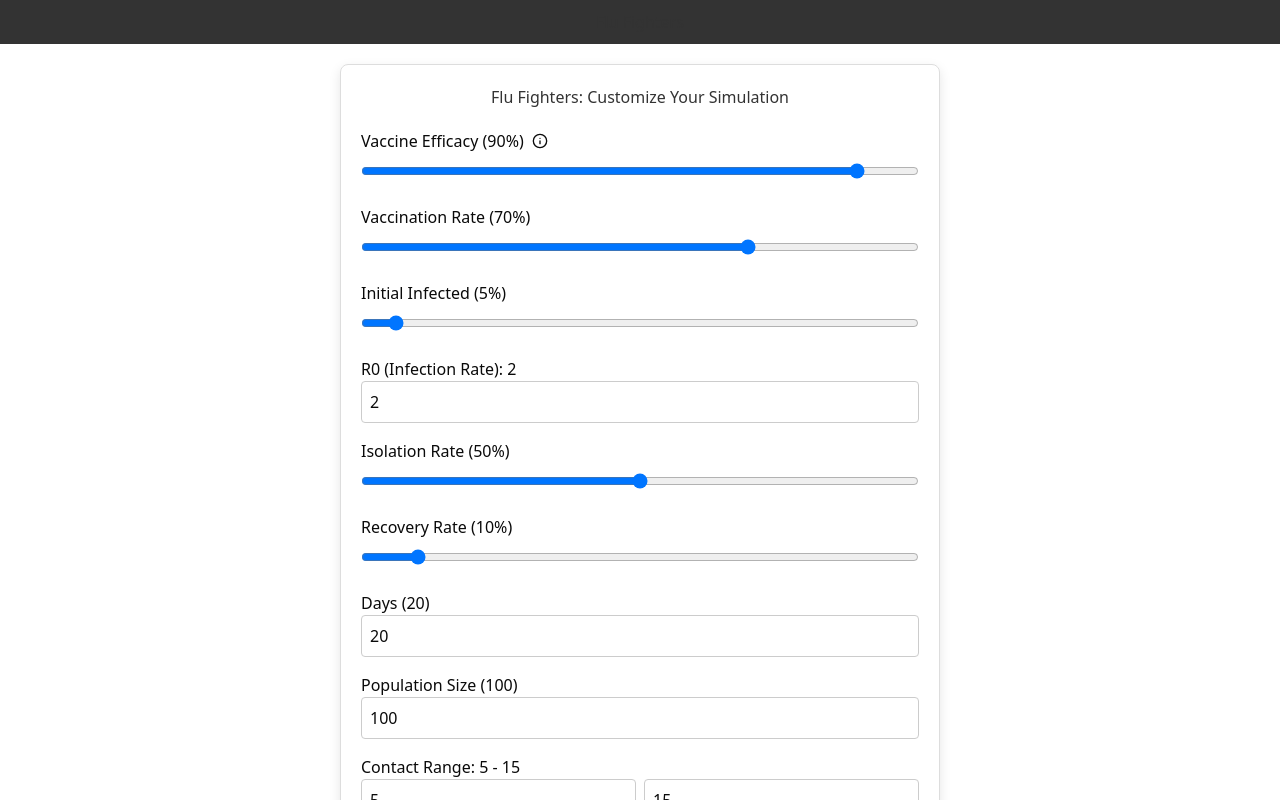
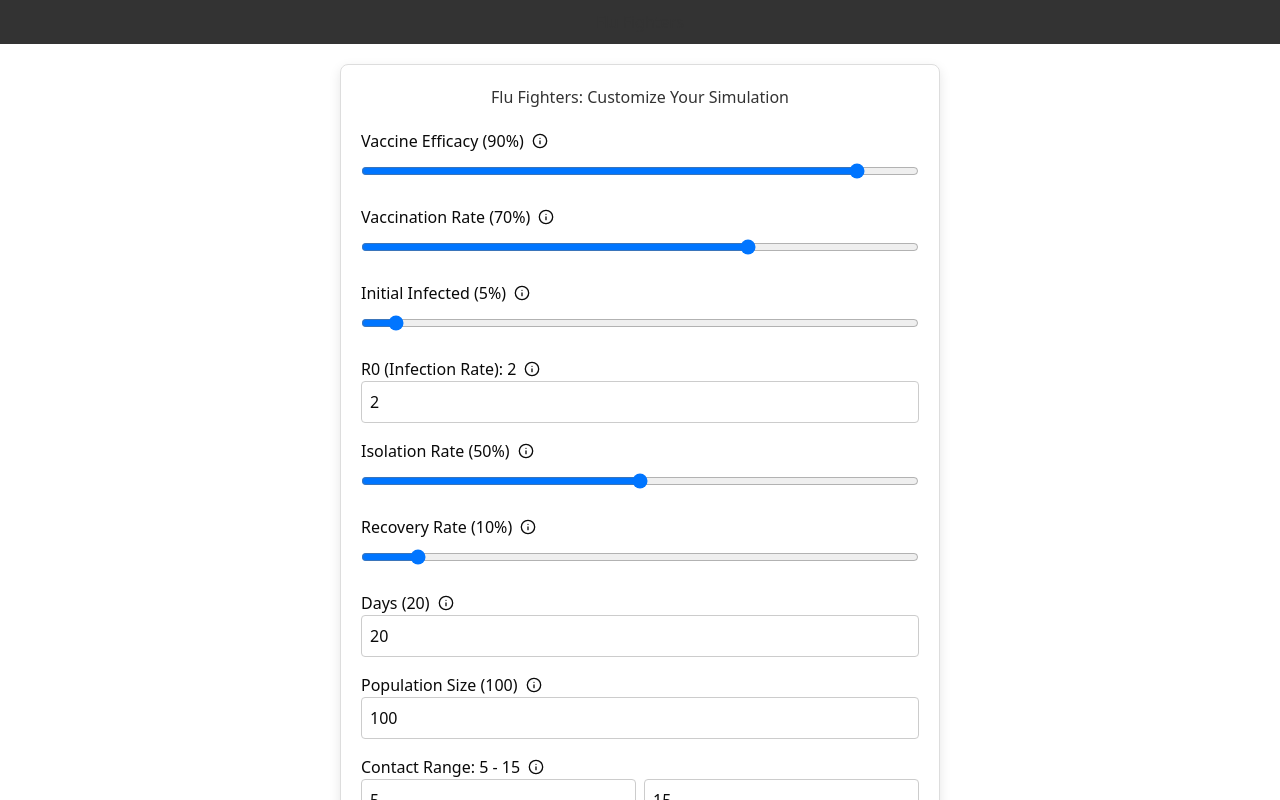
Before and after one commit to Denison-CS-349-Fall-2024/FluFlighters, a Next.js app: page / in a window 1280 px wide. Shown: the top 800 px of the page. Built offline with nearby package versions, Linux system fonts and the light colour scheme.

Commit message:
finished hover over functionality

```diff
--- a/src/app/page.tsx
+++ b/src/app/page.tsx
@@ -10,14 +10,15 @@ import { Info } from "lucide-react";
 
 const tooltips = {
   vaccineEfficacy: "Effectiveness of the vaccine in preventing infection, reducing the infection rate in vaccinated individuals.",
-  vaccinationRate: "The percentage of the population that is vaccinated.",
-  initialInfected: "The initial proportion of infected individuals.",
-  R0: "Basic reproduction number indicating the infection rate.",
-  isolationRate: "Percentage of population that is isolated during the simulation.",
-  recoveryRate: "Probability of recovery for an infected person.",
-  days: "Number of days for which the simulation will run.",
-  populationSize: "Total number of individuals in the population.",
-  contactRange: "The range within which an infected person can spread the disease."
+  vaccinationRate: "Proportion of the population that is vaccinated, which affects susceptibility.",
+  initialInfected: "Initial count of infected individuals at the start. Sets the starting point of the infection curve.",
+  R0: "Basic reproduction number, representing the average number of people one infected individual will infect if no one is immune.",
+  isolationRate: "Proportion of the population that isolates to reduce infection spread. Lower isolation leads to higher infection spread.",
+  recoveryRate: "Rate at which infected individuals recover each day (proportion per day).",
+  days: "Duration of the simulation in days",
+  populationSize: "Total population size in the simulation. Affects the overall scale of the outbreak.",
+  contactRange: "The range within which an infected person can spread the disease.",
+  areaSize:"N/A"
 };
 
 export default function Home() {
@@ -79,9 +80,15 @@ export default function Home() {
 
         {/* Vaccination Rate */}
         <div>
-          <label>
-            Vaccination Rate ({Math.round(parameters.vaccinationRate * 100)}%)
-          </label>
+        <div style={{ display: "flex", alignItems: "center" }}>
+            <label>Vaccination Rate ({Math.round(parameters.vaccinationRate * 100)}%)</label>
+            <Tooltip>
+              <TooltipTrigger asChild>
+                <Info style={{ marginLeft: "8px", cursor: "pointer" }} size={16} />
+              </TooltipTrigger>
+              <TooltipContent>{tooltips.vaccinationRate}</TooltipContent>
+            </Tooltip>
+          </div>
           <input
             type="range"
             min="0"
@@ -97,9 +104,15 @@ export default function Home() {
 
         {/* Initial Infected */}
         <div>
-          <label>
-            Initial Infected ({Math.round(parameters.initialInfected * 100)}%)
-          </label>
+        <div style={{ display: "flex", alignItems: "center" }}>
+            <label>Initial Infected ({Math.round(parameters.initialInfected * 100)}%)</label>
+            <Tooltip>
+              <TooltipTrigger asChild>
+                <Info style={{ marginLeft: "8px", cursor: "pointer" }} size={16} />
+              </TooltipTrigger>
+              <TooltipContent>{tooltips.initialInfected}</TooltipContent>
+            </Tooltip>
+          </div>
           <input
             type="range"
             min="0"
@@ -115,7 +128,15 @@ export default function Home() {
 
         {/* R0 */}
         <div>
-          <label>R0 (Infection Rate): {parameters.R0}</label>
+        <div style={{ display: "flex", alignItems: "center" }}>
+            <label>R0 (Infection Rate): {parameters.R0}</label>
+            <Tooltip>
+              <TooltipTrigger asChild>
+                <Info style={{ marginLeft: "8px", cursor: "pointer" }} size={16} />
+              </TooltipTrigger>
+              <TooltipContent>{tooltips.R0}</TooltipContent>
+            </Tooltip>
+          </div>
           <input
             type="number"
             min="0.5"
@@ -136,9 +157,15 @@ export default function Home() {
 
         {/* Isolation Rate */}
         <div>
-          <label>
-            Isolation Rate ({Math.round(parameters.isolationRate * 100)}%)
-          </label>
+        <div style={{ display: "flex", alignItems: "center" }}>
+            <label>Isolation Rate ({Math.round(parameters.isolationRate * 100)}%)</label>
+            <Tooltip>
+              <TooltipTrigger asChild>
+                <Info style={{ marginLeft: "8px", cursor: "pointer" }} size={16} />
+              </TooltipTrigger>
+              <TooltipContent>{tooltips.isolationRate}</TooltipContent>
+            </Tooltip>
+          </div>
           <input
             type="range"
             min="0"
@@ -154,9 +181,15 @@ export default function Home() {
 
         {/* Recovery Rate */}
         <div>
-          <label>
-            Recovery Rate ({Math.round(parameters.recoveryRate * 100)}%)
-          </label>
+        <div style={{ display: "flex", alignItems: "center" }}>
+            <label>Recovery Rate ({Math.round(parameters.recoveryRate * 100)}%)</label>
+            <Tooltip>
+              <TooltipTrigger asChild>
+                <Info style={{ marginLeft: "8px", cursor: "pointer" }} size={16} />
+              </TooltipTrigger>
+              <TooltipContent>{tooltips.recoveryRate}</TooltipContent>
+            </Tooltip>
+          </div>
           <input
             type="range"
             min="0.01"
@@ -172,7 +205,15 @@ export default function Home() {
 
         {/* Days */}
         <div>
-          <label>Days ({parameters.days})</label>
+        <div style={{ display: "flex", alignItems: "center" }}>
+            <label>Days ({parameters.days})</label>
+            <Tooltip>
+              <TooltipTrigger asChild>
+                <Info style={{ marginLeft: "8px", cursor: "pointer" }} size={16} />
+              </TooltipTrigger>
+              <TooltipContent>{tooltips.days}</TooltipContent>
+            </Tooltip>
+          </div>
           <input
             type="number"
             min="1"
@@ -192,7 +233,15 @@ export default function Home() {
 
         {/* Population Size */}
         <div>
-          <label>Population Size ({parameters.populationSize})</label>
+        <div style={{ display: "flex", alignItems: "center" }}>
+            <label>Population Size ({parameters.populationSize})</label>
+            <Tooltip>
+              <TooltipTrigger asChild>
+                <Info style={{ marginLeft: "8px", cursor: "pointer" }} size={16} />
+              </TooltipTrigger>
+              <TooltipContent>{tooltips.populationSize}</TooltipContent>
+            </Tooltip>
+          </div>
           <input
             type="number"
             min="50"
@@ -213,9 +262,15 @@ export default function Home() {
 
         {/* Contact Range */}
         <div>
-          <label>
-            Contact Range: {parameters.contactRange[0]} - {parameters.contactRange[1]}
-          </label>
+        <div style={{ display: "flex", alignItems: "center" }}>
+            <label>Contact Range: {parameters.contactRange[0]} - {parameters.contactRange[1]}</label>
+            <Tooltip>
+              <TooltipTrigger asChild>
+                <Info style={{ marginLeft: "8px", cursor: "pointer" }} size={16} />
+              </TooltipTrigger>
+              <TooltipContent>{tooltips.contactRange}</TooltipContent>
+            </Tooltip>
+          </div>
           <div style={{ display: "flex", gap: "8px" }}>
             <input
               type="number"
@@ -258,7 +313,15 @@ export default function Home() {
 
         {/* Area Size */}
         <div>
-          <label>Area Size ({parameters.areaSize} units)</label>
+        <div style={{ display: "flex", alignItems: "center" }}>
+            <label>Area Size ({parameters.areaSize} units)</label>
+            <Tooltip>
+              <TooltipTrigger asChild>
+                <Info style={{ marginLeft: "8px", cursor: "pointer" }} size={16} />
+              </TooltipTrigger>
+              <TooltipContent>{tooltips.areaSize}</TooltipContent>
+            </Tooltip>
+          </div>
           <input
             type="number"
             min="10"
```
